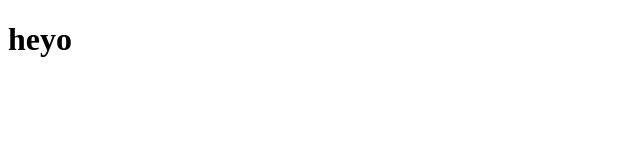
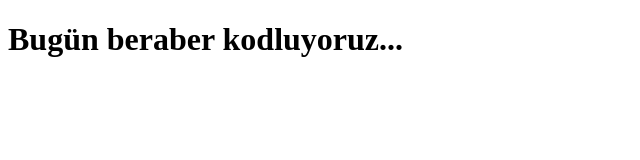
Before and after one commit to kemaloncell/kodluyoruzilkrepo, a plain HTML site: page index.html in a window 1280 px wide. Shown: the whole page, without its empty margins (0-640 px from the left). Drawn offline with Linux system fonts and the light colour scheme.

Commit message:
For youtube 2

```diff
--- a/index.html
+++ b/index.html
@@ -7,6 +7,6 @@
     <title>Document</title>
   </head>
   <body>
-    <h1>heyo</h1>
+    <h1>Bugün beraber kodluyoruz...</h1>
   </body>
 </html>
```
Also changed, not shown: style.css (added).
